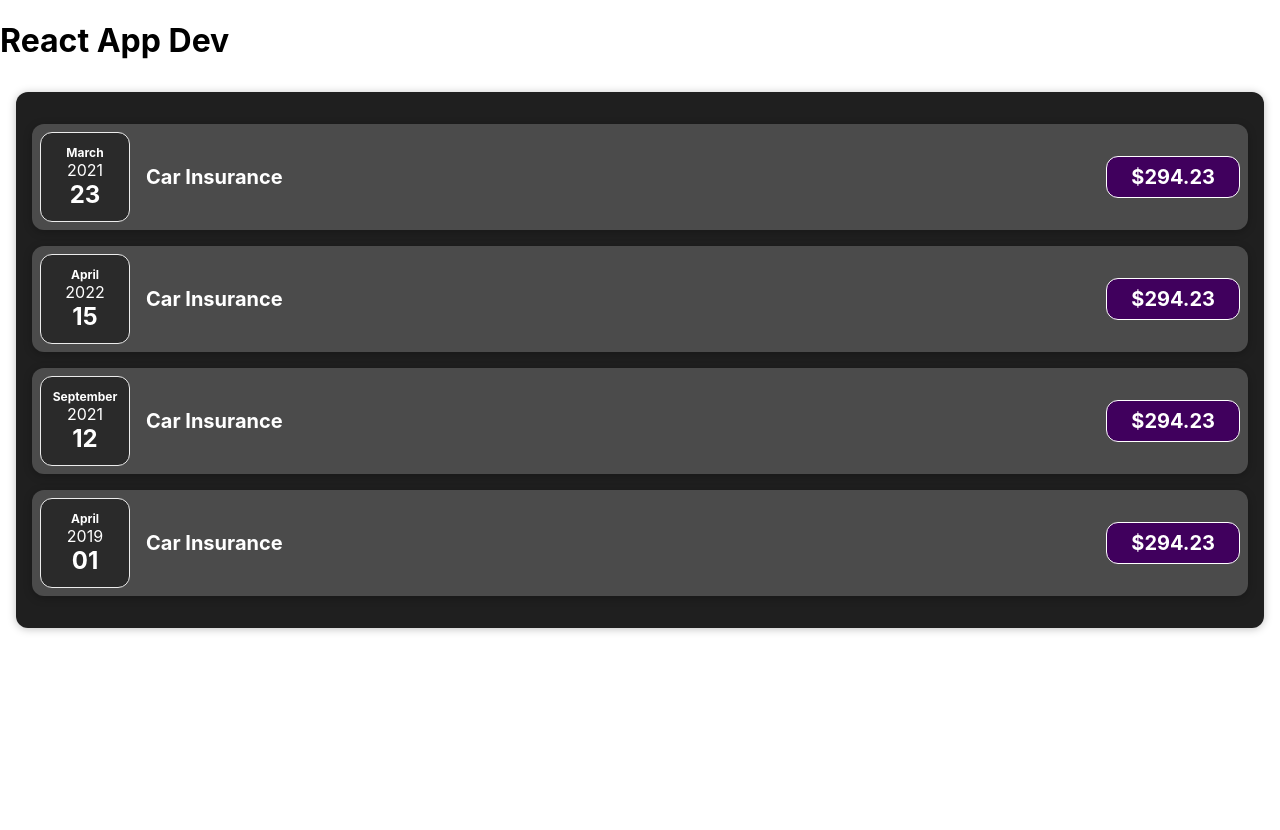
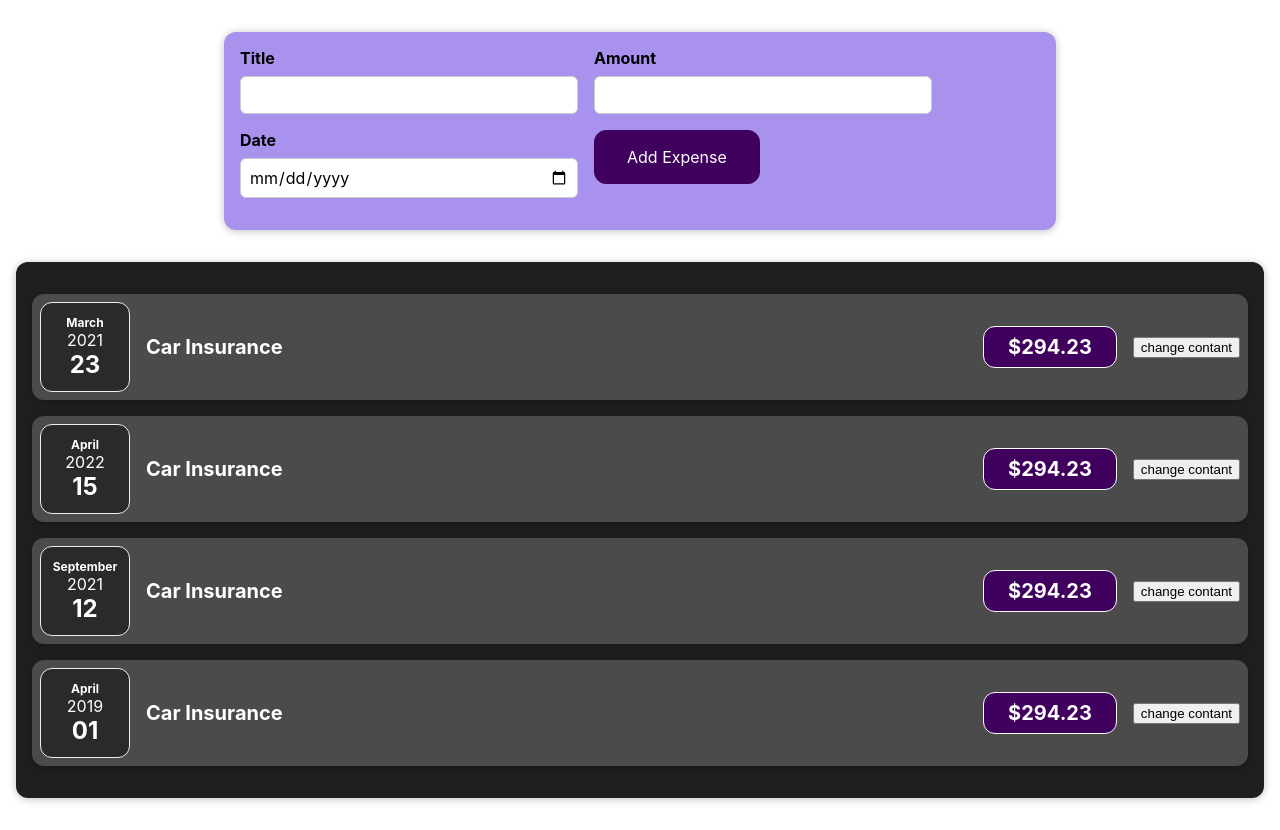
Before and after one commit to SanchitDev47/react_app_dev, a React (Create React App) app: page / in a window 1280 px wide. Before the commit the page ends 800 px from the top, so only its background shows below. Built offline with nearby package versions, Linux system fonts and the light colour scheme.

Commit message:
Update of Project

```diff
--- a/src/App.css
+++ b/src/App.css
@@ -31,98 +31,3 @@
     transform: rotate(360deg);
   }
 } */
-
-.card{
-  border-radius: 12px;
-  box-shadow: 0 1px 8px rgba(0,0,0,0.25);
-}
-.expenses{
- padding:1rem ;
- background-color: rgb(31,31,31);
- margin:2rem auto;
- width:50 rem;
- max-width : 95%;
-}
-.expense-date {
-  display: flex;
-  flex-direction: column;
-  width: 5.5rem;
-  height: 5.5rem;
-  border: 1px solid #ececec;
-  background-color: #2a2a2a;
-  color: white;
-  border-radius: 12px;
-  align-items: center;
-  justify-content: center;
-}
-
-.expense-date__month {
-  font-size: 0.75rem;
-  font-weight: bold;
-}
-
-.expense-date__year {
-  font-size: 0.75rem;
-}
-
-.expense-date__day {
-  font-size: 1.5rem;
-  font-weight: bold;
-}
-
-.expense-item {
-  display: flex;
-  justify-content: space-between;
-  align-items: center;
-  box-shadow: 0 2px 8px rgba(0, 0, 0, 0.25);
-  padding: 0.5rem;
-  margin: 1rem 0;
-  border-radius: 12px;
-  background-color: #4b4b4b;
-}
-
-.expense-item__description {
-  display: flex;
-  flex-direction: column;
-  gap: 1rem;
-  align-items: flex-end;
-  flex-flow: column-reverse;
-  justify-content: flex-start;
-  flex: 1;
-}
-
-.expense-item h2 {
-  color: #3a3a3a;
-  font-size: 1rem;
-  flex: 1;
-  margin: 0 1rem;
-  color: white;
-}
-
-.expense-item__price {
-  font-size: 1rem;
-  font-weight: bold;
-  color: white;
-  background-color: #40005d;
-  border: 1px solid white;
-  padding: 0.5rem;
-  border-radius: 12px;
-}
-
-@media (min-width: 580px) {
-  .expense-item__description {
-    flex-direction: row;
-    align-items: center;
-    justify-content: flex-start;
-    flex: 1;
-  }
-
-  .expense-item__description h2 {
-    font-size: 1.25rem;
-  }
-
-  .expense-item__price {
-    font-size: 1.25rem;
-    padding: 0.5rem 1.5rem;
-  }
-}
--- a/src/App.js
+++ b/src/App.js
@@ -1,12 +1,14 @@
 import './App.css';
-import Expenses from './compoenents/Expenses';
+import Expenses from './compoenents/Expenses/Expense'
+import NewExpense from './compoenents/NewExpense/NewExpense';
+
 
 
 
 function App() {
   return(
 <div className='App'>
-  <h1>React App Dev</h1>
+  <NewExpense/>
   <Expenses items ={Expenses}/>
 </div>
   );
--- a/src/compoenents/Card.jsx
+++ b/src/compoenents/Expenses/Card.jsx
@@ -1,5 +1,5 @@
 import React from 'react';
-import '../App.css';
+import './Expenses.css';
 
 export default function Card(props) {
   const classes = 'card ' + props.className;
--- a/src/compoenents/ExpensDate.jsx
+++ b/src/compoenents/Expenses/ExpensDate.jsx
@@ -1,5 +1,5 @@
 import React from 'react'
-import '../App.css';
+import './Expenses.css';
 
 export default function ExpensDate(props)  {
     const month = props.date.toLocaleString('en-US',{month:'long'});
--- a/src/compoenents/ExpensItems.jsx
+++ b/src/compoenents/Expenses/ExpensItems.jsx
@@ -1,15 +1,24 @@
 import React from 'react'
-import '../App.css';
+import './Expenses.css';
 import ExpensDate from './ExpensDate'
 import Card from './Card';
+import { useState } from 'react';
 
 export default function ExpensItems(props) {
+    const [title, setTitle] = useState(props.title);
+
+    const clickHandler = () => {
+        setTitle('Updated');
+        console.log(title)
+      }
+
     return (
     <Card className='expense-item'>
         <ExpensDate date={props.date}/>
         <div className='expense-item__description'>
-            <h2>{props.title}</h2>
+            <h2>{title}</h2>
             <div className='expense-item__price'>${props.amount}</div>
+            <button onClick={clickHandler}>change contant</button>
         </div>
     </Card>
     )
--- /dev/null
+++ b/src/compoenents/Expenses/Expenses.css
@@ -0,0 +1,94 @@
+.card{
+    border-radius: 12px;
+    box-shadow: 0 1px 8px rgba(0,0,0,0.25);
+  }
+  .expenses{
+   padding:1rem ;
+   background-color: rgb(31,31,31);
+   margin:2rem auto;
+   width:50 rem;
+   max-width : 95%;
+  }
+  .expense-date {
+    display: flex;
+    flex-direction: column;
+    width: 5.5rem;
+    height: 5.5rem;
+    border: 1px solid #ececec;
+    background-color: #2a2a2a;
+    color: white;
+    border-radius: 12px;
+    align-items: center;
+    justify-content: center;
+  }
+
+  .expense-date__month {
+    font-size: 0.75rem;
+    font-weight: bold;
+  }
+
+  .expense-date__year {
+    font-size: 0.75rem;
+  }
+
+  .expense-date__day {
+    font-size: 1.5rem;
+    font-weight: bold;
+  }
+
+  .expense-item {
+    display: flex;
+    justify-content: space-between;
+    align-items: center;
+    box-shadow: 0 2px 8px rgba(0, 0, 0, 0.25);
+    padding: 0.5rem;
+    margin: 1rem 0;
+    border-radius: 12px;
+    background-color: #4b4b4b;
+  }
+
+  .expense-item__description {
+    display: flex;
+    flex-direction: column;
+    gap: 1rem;
+    align-items: flex-end;
+    flex-flow: column-reverse;
+    justify-content: flex-start;
+    flex: 1;
+  }
+
+  .expense-item h2 {
+    color: #3a3a3a;
+    font-size: 1rem;
+    flex: 1;
+    margin: 0 1rem;
+    color: white;
+  }
+
+  .expense-item__price {
+    font-size: 1rem;
+    font-weight: bold;
+    color: white;
+    background-color: #40005d;
+    border: 1px solid white;
+    padding: 0.5rem;
+    border-radius: 12px;
+  }
+
+  @media (min-width: 580px) {
+    .expense-item__description {
+      flex-direction: row;
+      align-items: center;
+      justify-content: flex-start;
+      flex: 1;
+    }
+
+    .expense-item__description h2 {
+      font-size: 1.25rem;
+    }
+
+    .expense-item__price {
+      font-size: 1.25rem;
+      padding: 0.5rem 1.5rem;
+    }
+  }
--- /dev/null
+++ b/src/compoenents/NewExpense/ExpenseFrom.jsx
@@ -0,0 +1,41 @@
+import React, { useState } from 'react'
+import './NewExpenses.css'
+
+export default function ExpenseFrom() {
+
+    const [enteredTitle,setEnteredTitle] = useState('');
+
+
+    const titleChangeHandler = (event) => {
+        console.log(event.target.value);
+    }
+    const dateChangeHandler = (event) => {
+        console.log(event.target.value);
+    }
+    const amountChangeHandler = (event) => {
+        console.log(event.target.value);
+    }
+
+
+  return (
+        <form action="">
+<div className="new-expense__controls">
+    <div className="new-expense__control">
+        <label>Title</label>
+        <input type="text" onChange={titleChangeHandler}/>
+    </div>
+    <div className="new-expense__control">
+        <label>Amount</label>
+        <input type='number' onChange={amountChangeHandler} min="0.01" step="0.01" />
+    </div>
+    <div className="new-expense__control">
+        <label>Date</label>
+        <input type='date' onChange={dateChangeHandler} min="2019-0101" max="22-12-31" step="0.01" />
+    </div>
+    <div className="new-expense__actions">
+        <button type='submit'>Add Expense</button>
+    </div>
+</div>
+</form>
+    )
+}
--- /dev/null
+++ b/src/compoenents/NewExpense/NewExpense.jsx
@@ -0,0 +1,12 @@
+import React from 'react'
+import ExpenseFrom from './ExpenseFrom'
+import './NewExpenses.css'
+
+
+export default function NewExpense() {
+  return (
+    <div className='new-expense'>
+            <ExpenseFrom/>
+    </div>
+    )
+}
--- /dev/null
+++ b/src/compoenents/NewExpense/NewExpenses.css
@@ -0,0 +1,64 @@
+.new-expense__controls {
+    display: flex;
+    flex-wrap: wrap;
+    gap: 1rem;
+    margin-bottom: 1rem;
+    text-align: left;
+  }
+
+  .new-expense__control label {
+    font-weight: bold;
+    margin-bottom: 0.5rem;
+    display: block;
+  }
+
+  .new-expense__control input {
+    font: inherit;
+    padding: 0.5rem;
+    border-radius: 6px;
+    border: 1px solid #ccc;
+    width: 20rem;
+    max-width: 100%;
+  }
+
+  .new-expense__actions {
+    text-align: right;
+  }
+  .new-expense {
+    background-color: #a892ee;
+    padding: 1rem;
+    margin: 2rem auto;
+    width: 50rem;
+    max-width: 95%;
+    border-radius: 12px;
+    text-align: center;
+    box-shadow: 0 1px 8px rgba(0, 0, 0, 0.25);
+  }
+
+  .new-expense button {
+    font: inherit;
+    cursor: pointer;
+    padding: 1rem 2rem;
+    border: 1px solid #40005d;
+    background-color: #40005d;
+    color: white;
+    border-radius: 12px;
+    margin-right: 1rem;
+  }
+
+  .new-expense button:hover,
+  .new-expense button:active {
+    background-color: #510674;
+    border-color: #510674;
+  }
+
+  .new-expense button.alternative {
+    color: #220131;
+    border-color: transparent;
+    background-color: transparent;
+  }
+
+  .new-expense button.alternative:hover,
+  .new-expense button.alternative:active {
+    background-color: #ddb3f8;
+  }
```
Also changed, not shown: src/compoenents/Expenses/Expense.jsx (renamed from src/compoenents/Expenses.jsx, +5 -2 lines).
